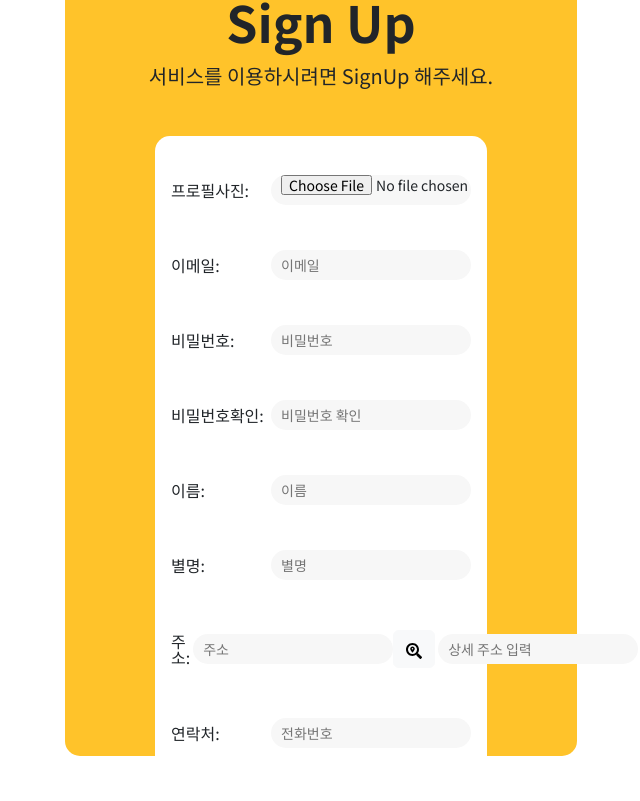
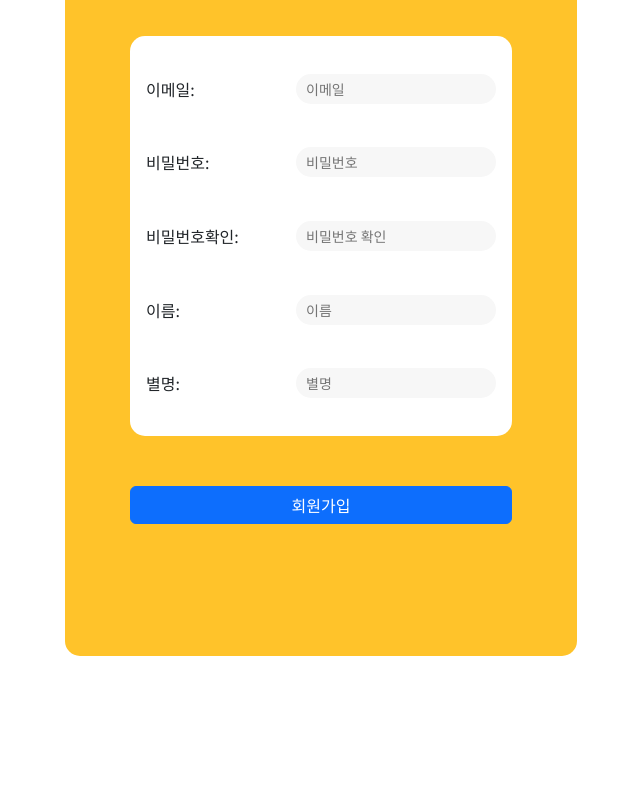
Before and after one commit to WishMarket/WishMarket-FE, a React (Vite) app: page /signup in a window 1280 px wide. Shown: the part 479-1280 px from the top of the page, without its empty margins (319-959 px from the left). Built offline with nearby package versions, Linux system fonts and the light colour scheme.

Commit message:
feat:Signup 모달 & Input변경

```diff
--- a/src/components/signup/SignupForm.tsx
+++ b/src/components/signup/SignupForm.tsx
@@ -1,26 +1,16 @@
 import React, { useState } from "react";
 import { Modal } from "react-bootstrap";
-import DaumPostCode from "react-daum-postcode";
-import { FaSearchLocation } from "react-icons/fa";
+import { SignUpError } from "../../hooks/SignUpError";
 
-interface AddressData {
-  address: string;
-}
 export default function SignupForm() {
   const [email, setEmail] = useState<string>("");
   const [password, setPassword] = useState<string>("");
   const [retypePassword, setRetypePassword] = useState<string>("");
   const [name, setName] = useState<string>("");
   const [nickname, setNickname] = useState<string>("");
-  const [address, setAddress] = useState<string>("");
-  const [detailaddr, setDetailaddr] = useState<string>("");
-  const [phonenumber, setPhonenumber] = useState<string>("");
-  const [mapShow, setMapShow] = useState<boolean>(false);
-  //   const [errorShow, setErrorShow] = useState<boolean>(false);
+  const [errorShow, setErrorShow] = useState<boolean>(false);
+  const [errorCode, setErrorCode] = useState<number>(0);
 
-    const onUploadImageHandler = (e: React.ChangeEvent<HTMLInputElement>) => {
-
-    }
   const onEmailChangeHandler = (e: React.ChangeEvent<HTMLInputElement>) => {
     e.preventDefault();
     setEmail(e.currentTarget.value);
@@ -48,43 +38,17 @@ export default function SignupForm() {
     setNickname(e.currentTarget.value);
   };
 
-  const onAddressChangeHandler = (data: AddressData) => {
-    setAddress(data.address);
-    setMapShow(false);
-  };
-  const onMapClickHandler = (e: React.MouseEvent<HTMLButtonElement>) => {
-    e.preventDefault();
-    setMapShow(true);
-  };
-
-  const onDetailaddressChangeHandler = (
-    e: React.ChangeEvent<HTMLInputElement>
-  ) => {
-    e.preventDefault();
-    setDetailaddr(address + " " + e.currentTarget.value);
-  };
-
-  const onPhonenumChangeHandler = (e: React.ChangeEvent<HTMLInputElement>) => {
-    e.preventDefault();
-    setPhonenumber(e.currentTarget.value);
+  const handleClose = (e: React.MouseEvent<HTMLButtonElement> | void) => {
+    setErrorShow(false);
   };
 
   const onLoginSubmitHandler = (e: React.FormEvent<HTMLFormElement>) => {
     if (password !== retypePassword) {
-      //   setErrorShow(true);
-      alert("비밀번호 재입력이 일치하지 않습니다.");
+      setErrorCode(1);
+      setErrorShow(true);
     } else if (password.length < 8) {
-      alert("비밀번호는 8글자 이상이어야 합니다.");
-    } else if (
-      email == "" ||
-      password == "" ||
-      retypePassword == "" ||
-      name == "" ||
-      nickname == "" ||
-      detailaddr == "" ||
-      phonenumber == ""
-    ) {
-      alert("작성하지 않은 항목이 있습니다.");
+      setErrorCode(2);
+      setErrorShow(true);
     } else {
       e.preventDefault();
       console.log(email);
@@ -92,14 +56,9 @@ export default function SignupForm() {
       console.log(retypePassword);
       console.log(name);
       console.log(nickname);
-      console.log(detailaddr);
-      console.log(phonenumber);
     }
   };
 
-  const handleClose = (e: React.MouseEvent<HTMLButtonElement> | void) => {
-    setMapShow(false);
-  };
   return (
     <div className="signup_Wrapper">
       <div className="signup">
@@ -108,17 +67,8 @@ export default function SignupForm() {
           <h3>서비스를 이용하시려면 SignUp 해주세요.</h3>
         </div>
         <div className="signup_content">
-          <form onSubmit={onLoginSubmitHandler}>
+          <form onSubmit={onLoginSubmitHandler} target="blankifr">
             <div className="signup_Form">
-              <div>
-                <label htmlFor="picture">프로필사진:</label>
-                <input
-                  id="picture"
-                  type="file"
-                  className="signup_Input_Box"
-                  onChange={onUploadImageHandler}
-                />
-              </div>
               <div>
                 <label htmlFor="email">이메일:</label>
                 <input
@@ -127,6 +77,7 @@ export default function SignupForm() {
                   placeholder="이메일"
                   className="signup_Input_Box"
                   onChange={onEmailChangeHandler}
+                  required
                 />
               </div>
               <div>
@@ -138,6 +89,7 @@ export default function SignupForm() {
                   className="signup_Input_Box"
                   onChange={onPasswordChangeHandler}
                   autoComplete="off"
+                  required
                 />
               </div>
               <div>
@@ -149,6 +101,7 @@ export default function SignupForm() {
                   className="signup_Input_Box"
                   onChange={onRetypePasswordChangeHandler}
                   autoComplete="off"
+                  required
                 />
               </div>
               <div>
@@ -159,6 +112,7 @@ export default function SignupForm() {
                   placeholder="이름"
                   className="signup_Input_Box"
                   onChange={onNameChangeHandler}
+                  required
                 />
               </div>
               <div>
@@ -169,39 +123,7 @@ export default function SignupForm() {
                   placeholder="별명"
                   className="signup_Input_Box"
                   onChange={onNicknameChangeHandler}
-                />
-              </div>
-              <div>
-                <div>
-                  <label htmlFor="address">주소:</label>
-                  <input
-                    id="address"
-                    type="text"
-                    placeholder="주소"
-                    className="signup_Input_Box"
-                    value={address}
-                    readOnly
-                  />
-                  <button className="btn btn-light" onClick={onMapClickHandler}>
-                    <FaSearchLocation />
-                  </button>
-                </div>
-                <input
-                  id="Detailaddress"
-                  type="text"
-                  placeholder="상세 주소 입력"
-                  className="signup_Input_Box"
-                  onChange={onDetailaddressChangeHandler}
-                />
-              </div>
-              <div>
-                <label htmlFor="phone">연락처:</label>
-                <input
-                  id="phone"
-                  type="tel"
-                  placeholder="전화번호"
-                  className="signup_Input_Box"
-                  onChange={onPhonenumChangeHandler}
+                  required
                 />
               </div>
             </div>
@@ -215,22 +137,14 @@ export default function SignupForm() {
           </form>
         </div>
       </div>
-      {/* 모달로 에러 띄우기
+      <iframe
+        name="blankifr"
+        style={{
+          display: "none",
+        }}
+      ></iframe>
       <Modal show={errorShow} onHide={handleClose}>
-        <Modal.Body>
-          두비밀번호가 일치하지 않습니다.
-        </Modal.Body>
-        <Modal.Footer>
-          <button className="btn btn-secondary" onClick={handleClose}>
-            닫기
-          </button>
-        </Modal.Footer>
-          </Modal> */}
-
-      <Modal show={mapShow} onHide={handleClose}>
-        <Modal.Body>
-          <DaumPostCode autoClose={false} onComplete={onAddressChangeHandler} />
-        </Modal.Body>
+        <Modal.Body>{SignUpError(errorCode)}</Modal.Body>
         <Modal.Footer>
           <button className="btn btn-secondary" onClick={handleClose}>
             닫기
--- /dev/null
+++ b/src/hooks/SignUpError.tsx
@@ -0,0 +1,11 @@
+export function SignUpError(errorCode:number) {
+    if (errorCode==1) {
+        return (
+            <div>
+                두 비밀번호가 일치하지 않습니다.
+            </div>
+        )
+    } else if (errorCode == 2) {
+         return <div>비밀번호 길이는 8글자 이상 이어야 합니다.</div>;
+    }
+}
--- a/src/pages/Signup.tsx
+++ b/src/pages/Signup.tsx
@@ -7,7 +7,7 @@ export default function Signup() {
       <div>
           <Header />
           <SignupForm />
-          {/* <Footer /> */}
+          <Footer />
     </div>
   )
 }
--- a/src/styles/layout/_signup.scss
+++ b/src/styles/layout/_signup.scss
@@ -2,7 +2,7 @@
     display: flex;
     justify-content: center;
     align-items: center;
-    height: 1500px;
+    height: 1300px;
 }
 
 .signup {
@@ -15,8 +15,8 @@
     height: 100vh;
     padding: 5vh;
     border-radius: 15px;
-    max-height: 1800px;
-    min-height: 600px;
+    max-height:800px;
+    min-height: 700px;
     max-width: 600px;
     min-width: 500px;
     background-color: $color-yellow-800;
@@ -61,13 +61,13 @@ form {
         flex-direction: column;
         justify-content: space-around;
         align-items: center;
-        height: 30vh;
+        height: 20vh;
         padding: 2vh;
-        min-width: 100px;
-        min-height: 650px;
+        min-width: 150px;
+        min-height: 400px;
 
         div {
-            width: 300px;
+            width: 350px;
             margin-top: 5px;
             margin-bottom: 5px;
             display: flex;
```
Also changed, not shown: src/css/main.css.
